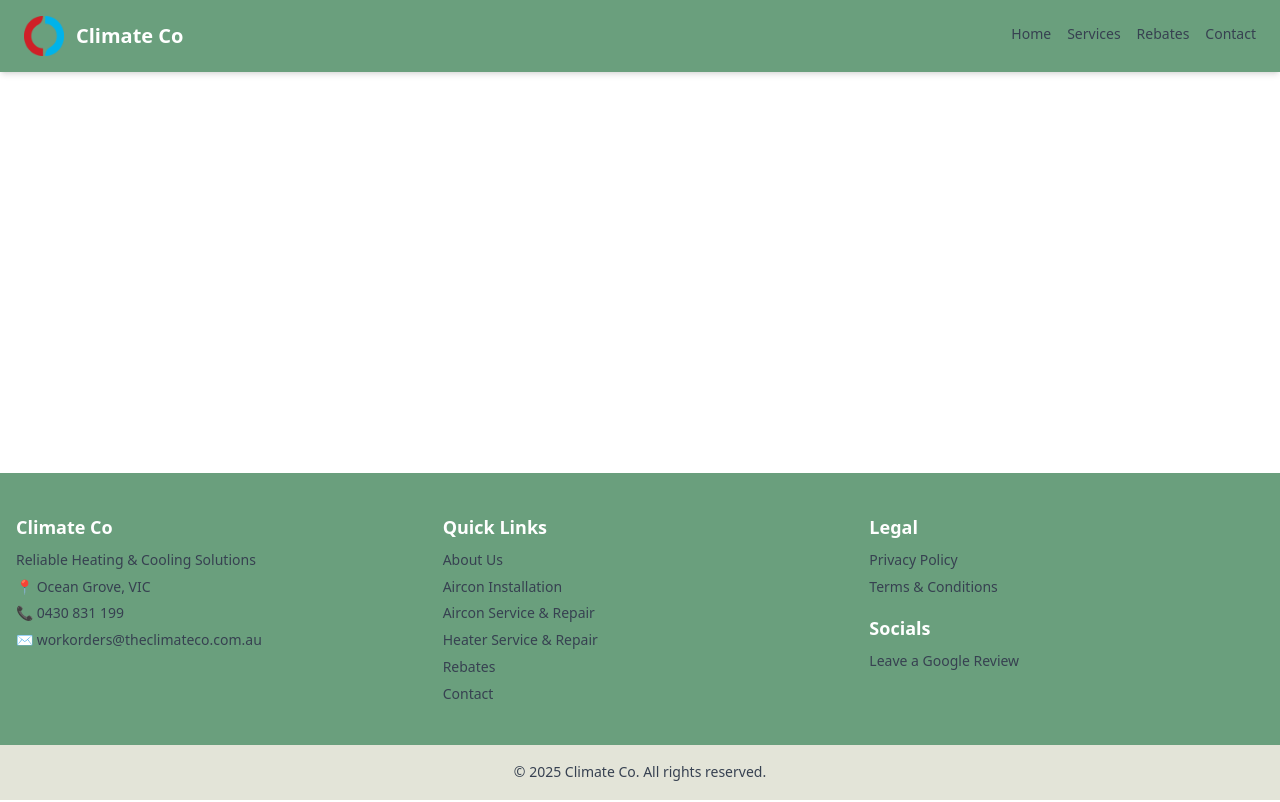
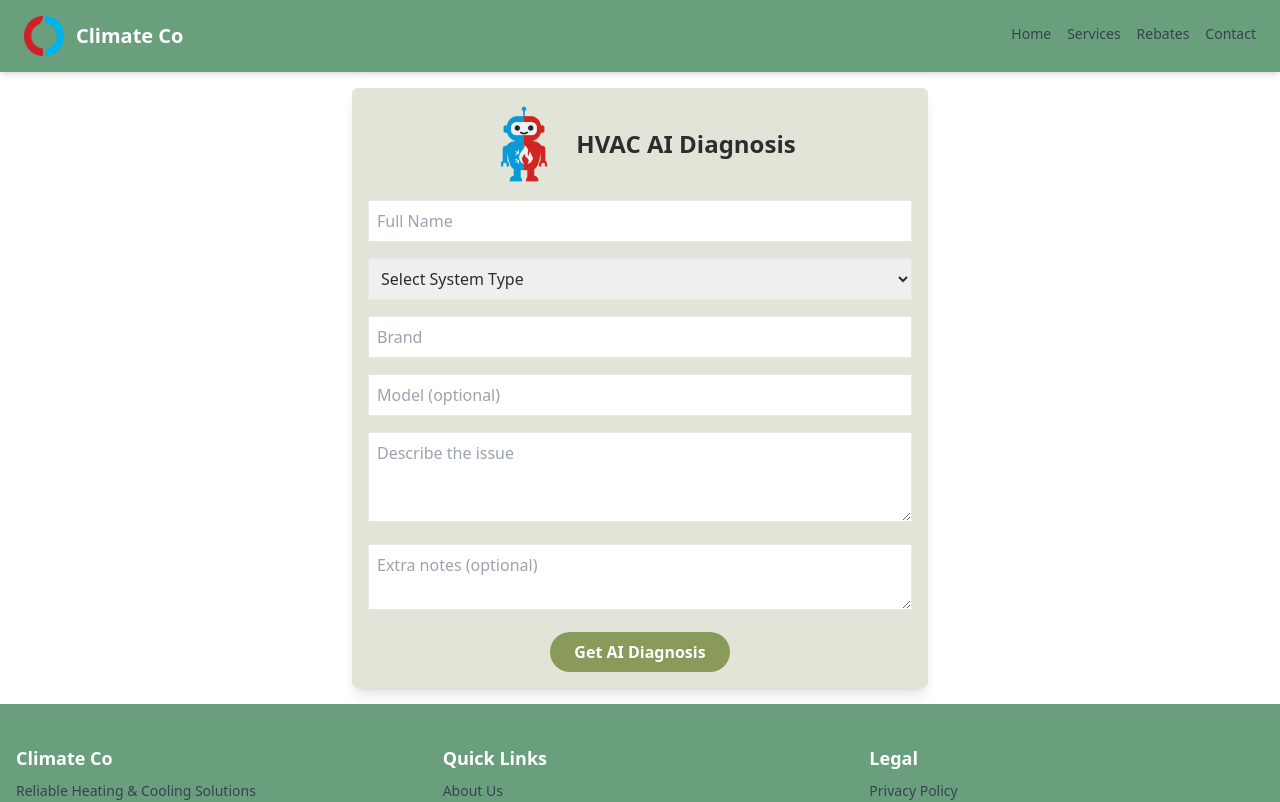
Before and after one commit to dee-k26/climate-co-vrt, a React (Vite) app: page /diagnose in a window 1280 px wide. Shown: the top 802 px of the page. Built offline with nearby package versions, Linux system fonts and the light colour scheme.

Commit message:
fix import error and react component capatilization

```diff
--- a/src/App.jsx
+++ b/src/App.jsx
@@ -11,7 +11,8 @@ import Contact from "./pages/Contact";
 import TermsConditions from "./pages/TermsConditions";
 import PrivacyPolicy from "./pages/PrivacyPolicy";
 import ThankYou from "./pages/ThankYou";
-import aiDiagnosis from "./pages/aiDiagnosis";
+import AiDiagnosis from "./pages/AiDiagnosis";
+
 
 export default function App() {
   return (
@@ -29,7 +30,7 @@ export default function App() {
             <Route path="/terms-and-conditions" element={<TermsConditions />} />
             <Route path="/privacy-policy" element={<PrivacyPolicy />} />
             <Route path="/thank-you" element={<ThankYou />} />
-            <Route path="/diagnose" element={<aiDiagnosis />} />
+            <Route path="/diagnose" element={<AiDiagnosis />} />
           </Routes>
         </main>
         <Footer />
--- a/src/pages/aiDiagnosis.jsx
+++ b/src/pages/aiDiagnosis.jsx
@@ -1,9 +1,9 @@
 import React from "react";
 import { Helmet } from "react-helmet";
-import ChatDiagnosis from "../components/chat-diagnosis";
+import ChatDiagnosis from "../components/ChatDiagnosis";
 
 
-export default function aiDiagnosis() {
+export default function AiDiagnosis() {
 
   return (
 
```
Also changed, not shown: src/components/ChatDiagnosis.jsx (renamed from src/components/chat-diagnosis.jsx).
